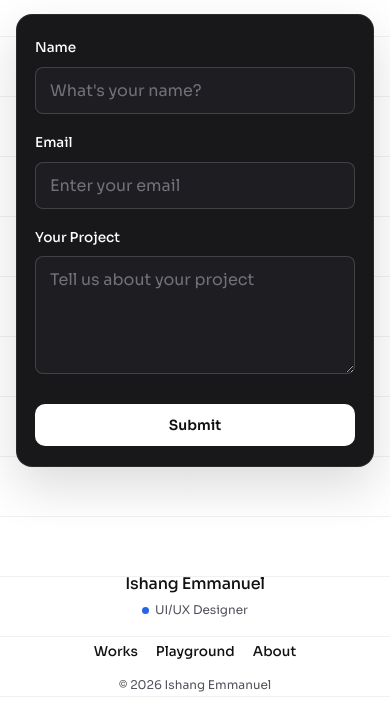
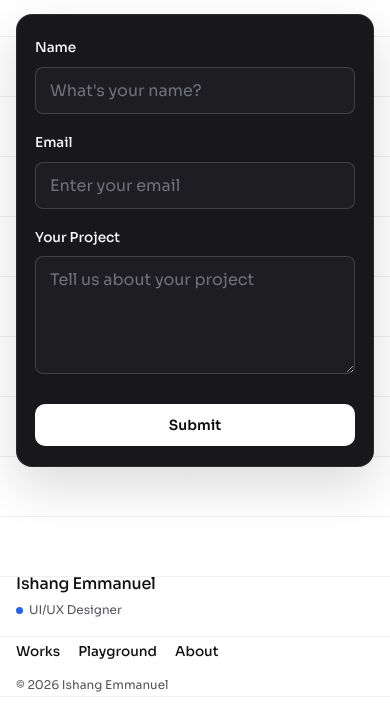
Before and after one commit to Emmyrazy/portfolio, a plain HTML site: page index.html in a window 390 px wide. Shown: the part 4644-5370 px from the top of the page. Drawn offline with Linux system fonts and the light colour scheme.

Commit message:
Left-align vertically stacked mobile footer

```diff
--- a/css/mobile.css
+++ b/css/mobile.css
@@ -419,16 +419,16 @@
 
   .footer-inner {
     flex-direction: column;
-    align-items: center;
-    text-align: center;
+    align-items: flex-start;
+    text-align: left;
     gap: 20px;
   }
 
   .footer-left {
     display: flex;
     flex-direction: column;
-    align-items: center;
-    text-align: center;
+    align-items: flex-start;
+    text-align: left;
     gap: 4px;
   }
 
@@ -443,15 +443,15 @@
   .footer-right {
     display: flex;
     flex-direction: column;
-    align-items: center;
-    text-align: center;
+    align-items: flex-start;
+    text-align: left;
     gap: 12px;
   }
 
   .footer-nav-links {
     display: flex;
     flex-direction: row;
-    justify-content: center;
+    justify-content: flex-start;
     gap: 24px;
   }
 
@@ -462,7 +462,7 @@
   .footer-brand-copy {
     font-size: 0.75rem;
     color: #52525b;
-    text-align: center;
+    text-align: left;
   }
 }
 
```
